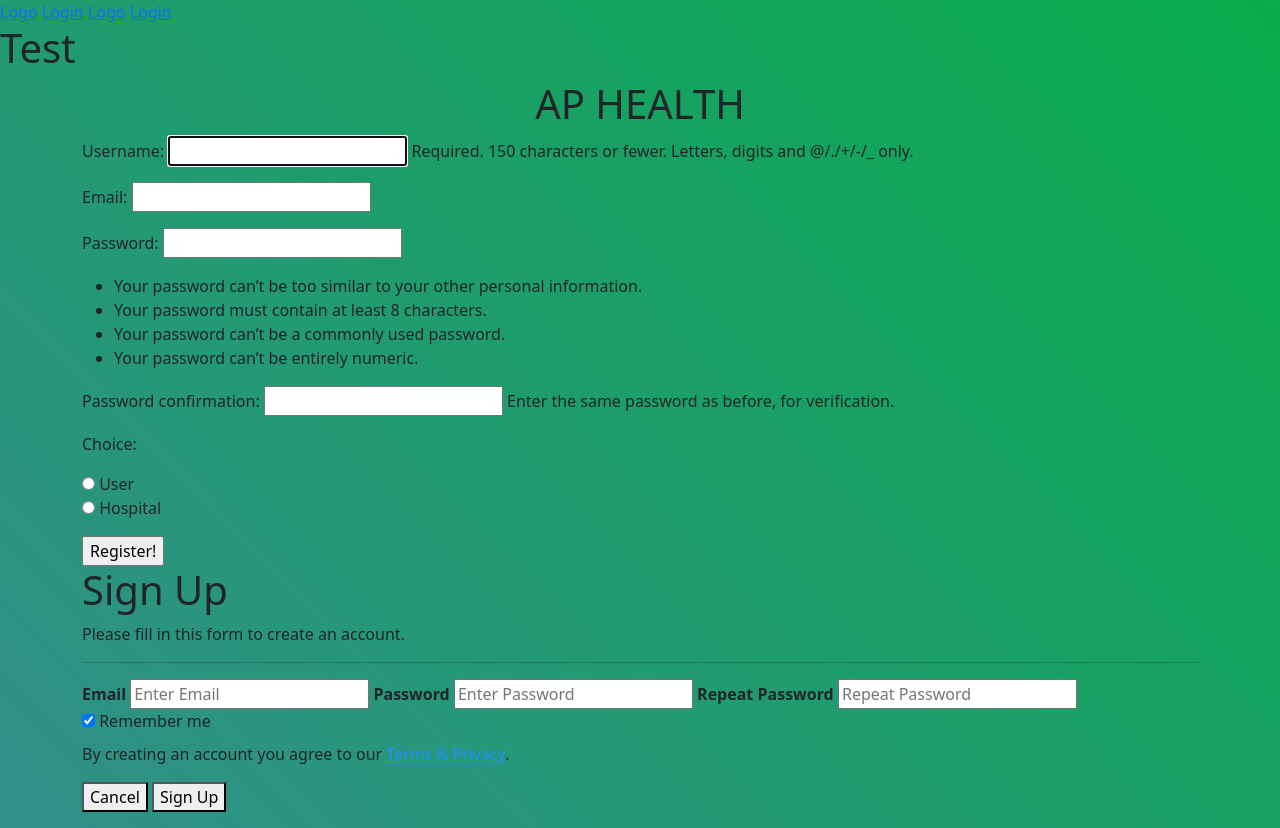
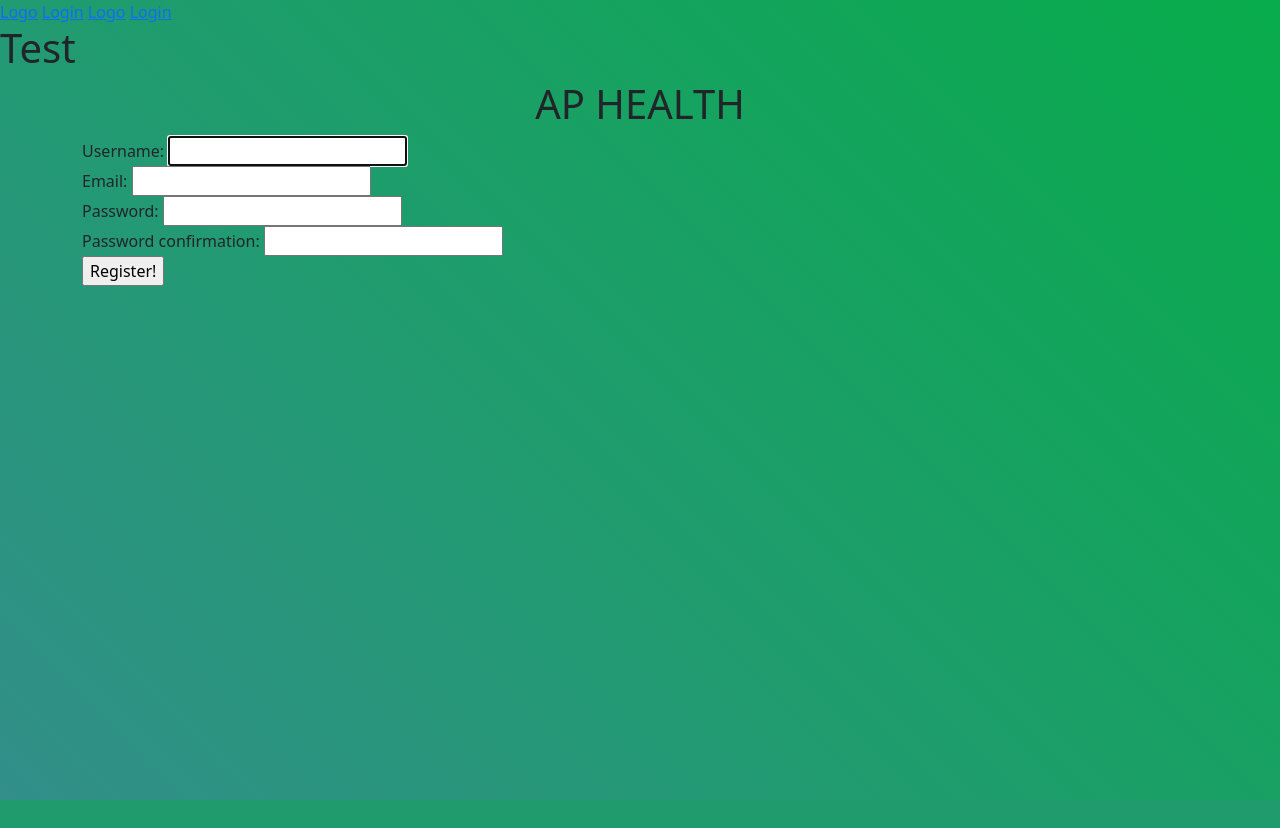
Before and after one commit to Pradeep713/local-hospital-finder, a Django app: page /register/ in a window 1280 px wide. After the commit the page ends 800 px from the top, so only its background shows below. Run offline with Django 4.2, Linux system fonts and the light colour scheme.

Commit message:
Modifications

```diff
--- a/base/templates/base/login-register.html
+++ b/base/templates/base/login-register.html
@@ -32,7 +32,24 @@
     <meta http-equiv="X-UA-Compatible" content="IE=edge">
     <meta name="viewport" content="width=device-width, initial-scale=9.0">
     <title>AP Health</title>
+    <script>
+        const togglePassword = document.querySelector('#togglePassword');
+        const password = document.querySelector('#id_password');
+
+        togglePassword.addEventListener('click', function (e) {
+            // toggle the type attribute
+            const type = password.getAttribute('type') === 'password' ? 'text' : 'password';
+            password.setAttribute('type', type);
+            // toggle the eye slash icon
+            this.classList.toggle('fa-eye-slash');
+        });
+    </script>
     <style>
+        .button {
+            color: gold;
+            text-decoration: none;
+        }
+
         header .header {
             background-color: #fff;
             height: 45px;
@@ -58,7 +75,7 @@
         .form {
             position: relative;
             z-index: 1;
-                background: #FFFFFF;
+            background: #ffffff;
             max-width: 360px;
             margin: 0 auto 100px;
             padding: 45px;
@@ -150,10 +167,10 @@
                 </div>
                 <form class="login-form" method="POST" action="" id="hospital-form">
                     {% csrf_token %}
-                    <input type="text" placeholder="username" aria-required="true" />
-                    <input type="password" placeholder="password" aria-required="true" />
+                    <input type="text" placeholder="Username" aria-required="true" />
+                    <input type="password" placeholder="Password" aria-required="true" />
                     <div class="button">
-                        <button><a href="{% url 'login' %}">login</a></button>
+                        <button><a href="{% url 'login' %}" style="color: gold;">login</a></button>
                     </div>
                     <p class="message">Not registered? <a href="{% url 'register' %}">Create an account</a></p>
                 </form>
@@ -163,9 +180,12 @@
         <div class="container">
             <form method="post" action="">
                 {% csrf_token %}
-                {{form.as_p}}
+                Username: {{form.username}}<br>
+                Email: {{form.email}}<br>
+                Password: {{form.password1}}<br>
+                Password confirmation: {{form.password2}}<br>
                 <input type="submit" value="Register!" />
-
+                <!--
                 <h1>Sign Up</h1>
                 <p>Please fill in this form to create an account.</p>
                 <hr>
@@ -189,9 +209,10 @@
                     <button type="button" class="cancelbtn">Cancel</button>
                     <button type="submit" class="signupbtn">Sign Up</button>
                 </div>
+                -->
             </form>
         </div>
-        <p></p>
+
         {% endif %}
 </body>
 
```
Lines whose indentation alone changed are shown as unchanged.
